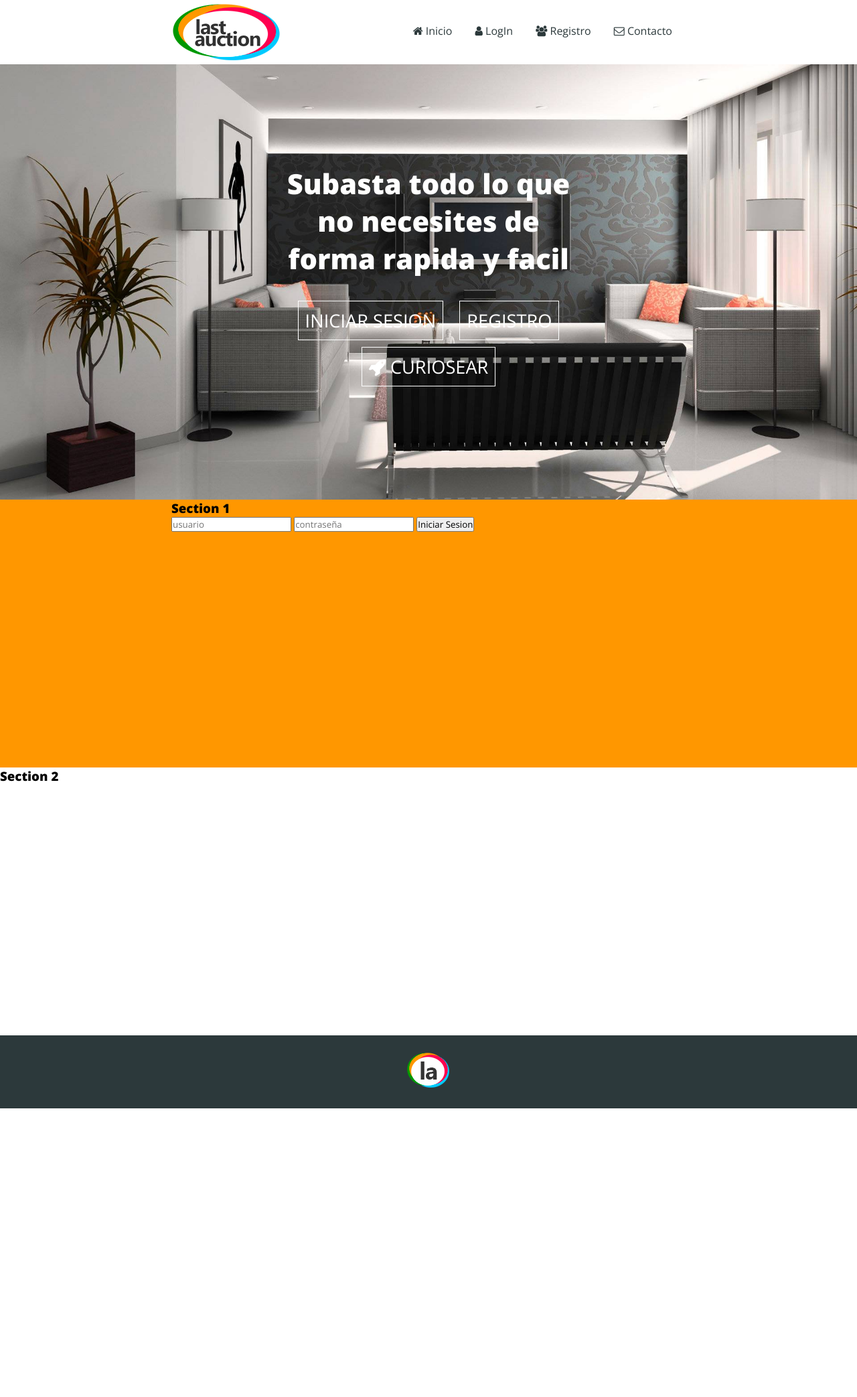
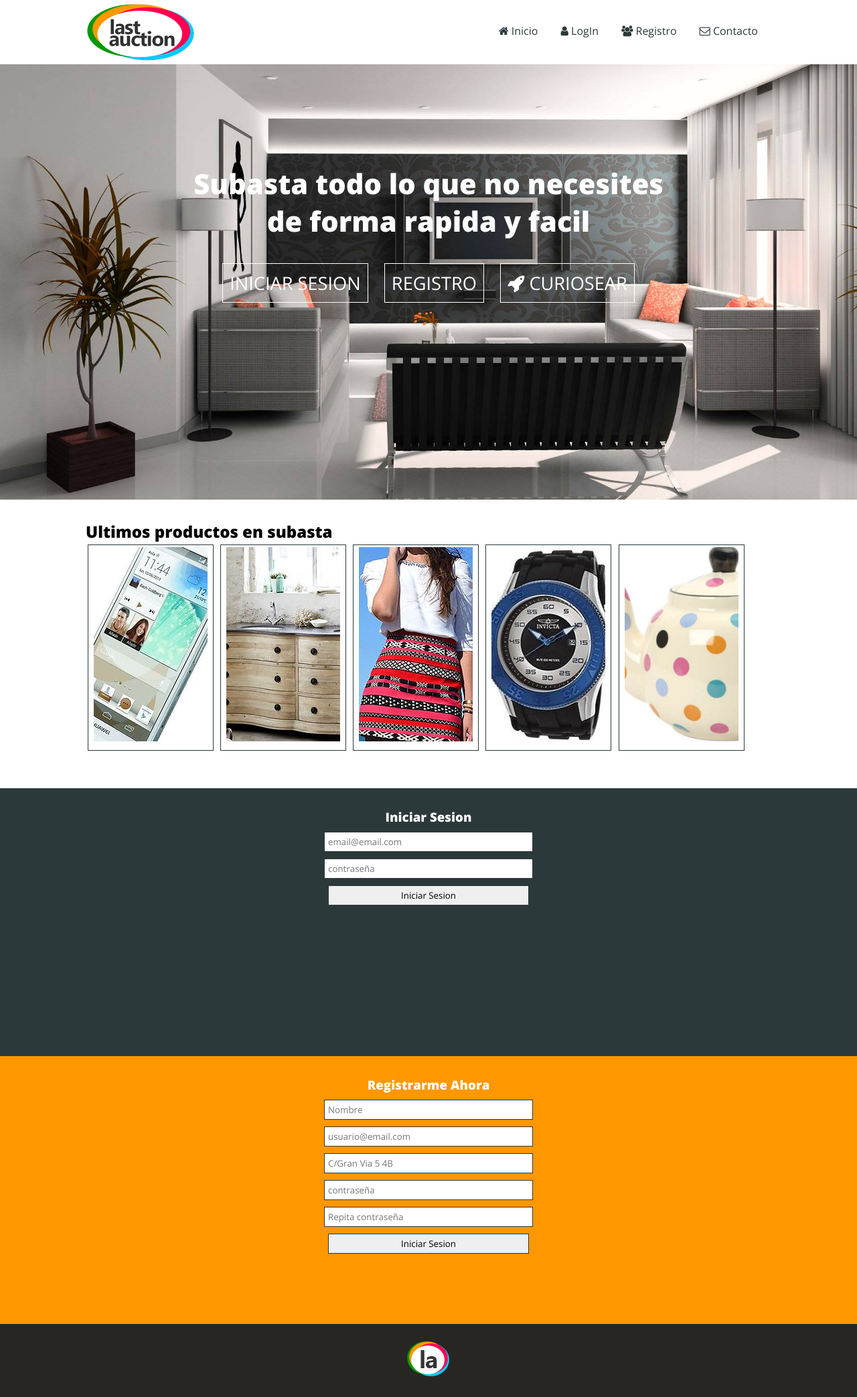
Before and after one commit to pablomario/LastAuction, a PHP site: page / in a window 1280 px wide. Shown: the whole page at 67% size. Before the commit the page ends 1655 px from the top, so only its background shows below. Run offline with PHP 8.4, Linux system fonts and the light colour scheme; some libraries are stand-ins or nearby versions.

Commit message:
cosillas

```diff
--- a/estilo/estilo.css
+++ b/estilo/estilo.css
@@ -12,7 +12,7 @@ p{
 }
 
 .centrado{
-	width: 60%;
+	width: 80%;
 	margin: 0 auto;
 }
 
@@ -61,6 +61,7 @@ header{
 	background:#272822 url(../img/portada.jpg) center;
 	background-size: cover;
 	height: 650px;
+	border-bottom: 1px solid #fff;
 }
 
 header article{
@@ -101,17 +102,61 @@ header article .curiosear:hover{
 	color: #00c9ff;
 }
 
+
+/* SECTIONS */
+
 section{
 	min-height: 400px;
+}
+
+section article{
+	padding: 30px 10px;
+}
+
+.gris{
+	background: #2C393B;
+	color: #fff;
 }
 
 .amarillo{
 	background: #ff9700;
 }
 
+.productos{
+	padding-top: 30px;
+}
+
+.productos article{
+	text-align: center;
+	margin: 3px;
+	padding: 3px;
+	display: inline-block;
+	border: 1px solid #2C393B;
+	height: 300px;
+	width: 180px;
+}
+
+.productos article:hover{
+	box-shadow: 0px 0px 7px rgba(46,46,46,0.6);
+}
+
+
+.formularios{
+	text-align: center;
+	color: #fff;
+}
+
+section article form input{
+	display: block;
+	padding: 5px;
+	border: 1px solid #2C393B;
+	width: 300px;
+	margin: 10px auto;
+}
+
 
 footer{
-	background: #2C393B;
+	background: #272623;
 	color: #fff;
 	text-align: center;
 	padding: 20px;
--- a/index.html
+++ b/index.html
@@ -33,12 +33,38 @@
 			</div>
 		</header>
 
-		<section class="amarillo">
+		<section class="productos">
 			<div class="centrado">
+				<h1> Ultimos productos en subasta </h1>
 				<article>
-					<h1> Section 1 </h1>
+					<img src="productos/1.png">
+				</article>
+
+				<article>
+					<img src="productos/2.png" alt="prodcuto" />
+				</article>
+
+				<article>
+					<img src="productos/3.png" alt="prodcuto" />
+				</article>
+
+				<article>
+					<img src="productos/4.png" alt="prodcuto" />
+				</article>
+
+				<article>
+					<img src="productos/5.png" alt="prodcuto" />
+				</article>
+
+			</div>
+		</section>
+
+		<section class="gris">
+			<div class="centrado formularios">
+				<article>
+					<h1>Iniciar Sesion</h1>
 					<form>
-						<input type="text" name="usuario" id="usuario" placeholder="usuario" />
+						<input type="text" name="email" id="email" placeholder="email@email.com" />
 						<input type="password" name="password" id="password" placeholder="contraseña" />
 						<input type="submit" name="enviar" value="Iniciar Sesion" />
 					</form>
@@ -46,10 +72,22 @@
 			</div>
 		</section>
 
-		<section>
-			<article>
-				<h1>Section 2 </h1>
-			</article>
+
+
+		<section class="amarillo">
+			<div class="centrado formularios">
+				<article>
+					<h1>Registrarme Ahora</h1>
+					<form>
+						<input type="text" name="usuario" id="usuario" placeholder="Nombre" />
+						<input type="text" name="email" id="email" placeholder="usuario@email.com" />
+						<input type="text" name="direccion" id="direccion" placeholder="C/Gran Via 5 4B" />
+						<input type="password" name="password1" id="password1" placeholder="contraseña" />
+						<input type="password" name="password2" id="password2" placeholder="Repita contraseña" />
+						<input type="submit" name="enviar" value="Iniciar Sesion" />
+					</form>
+				</article>
+			</div>
 		</section>
 
 		<footer>
```
Also changed, not shown: productos/1.png (added), productos/2.png (added), productos/3.png (added), productos/4.png (added), productos/5.png (added).
